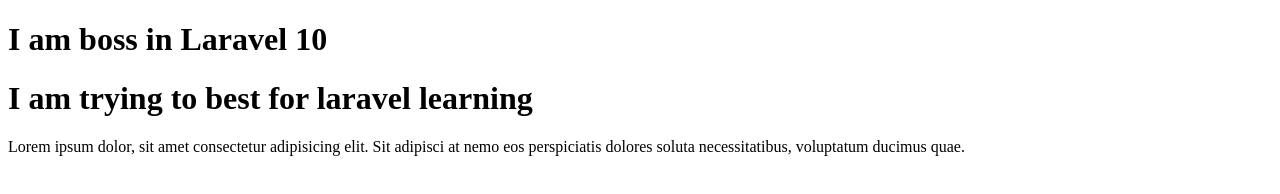
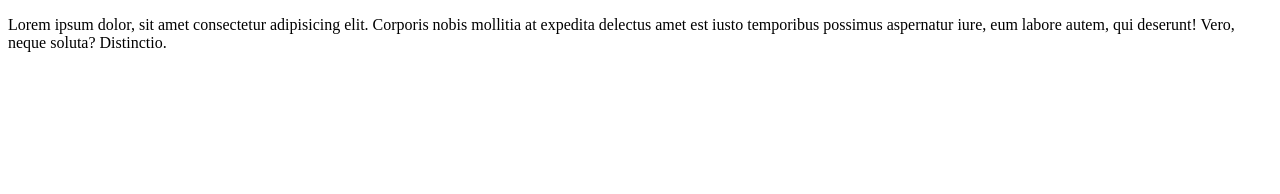
Before and after one commit to shohelrana2024/crud, a plain HTML site: page index.html in a window 1280 px wide. Drawn offline with Linux system fonts and the light colour scheme.

Commit message:
New line added

```diff
--- a/index.html
+++ b/index.html
@@ -6,8 +6,6 @@
     <title>CRUD</title>
 </head>
 <body>
-    <h1>I am boss in Laravel 10</h1>
-    <h1>I am trying to best for laravel learning </h1>
-    <p>Lorem ipsum dolor, sit amet consectetur adipisicing elit. Sit adipisci at nemo eos perspiciatis dolores soluta necessitatibus, voluptatum ducimus quae.</p>
+    <p>Lorem ipsum dolor, sit amet consectetur adipisicing elit. Corporis nobis mollitia at expedita delectus amet est iusto temporibus possimus aspernatur iure, eum labore autem, qui deserunt! Vero, neque soluta? Distinctio.</p>
 </body>
 </html>
```
